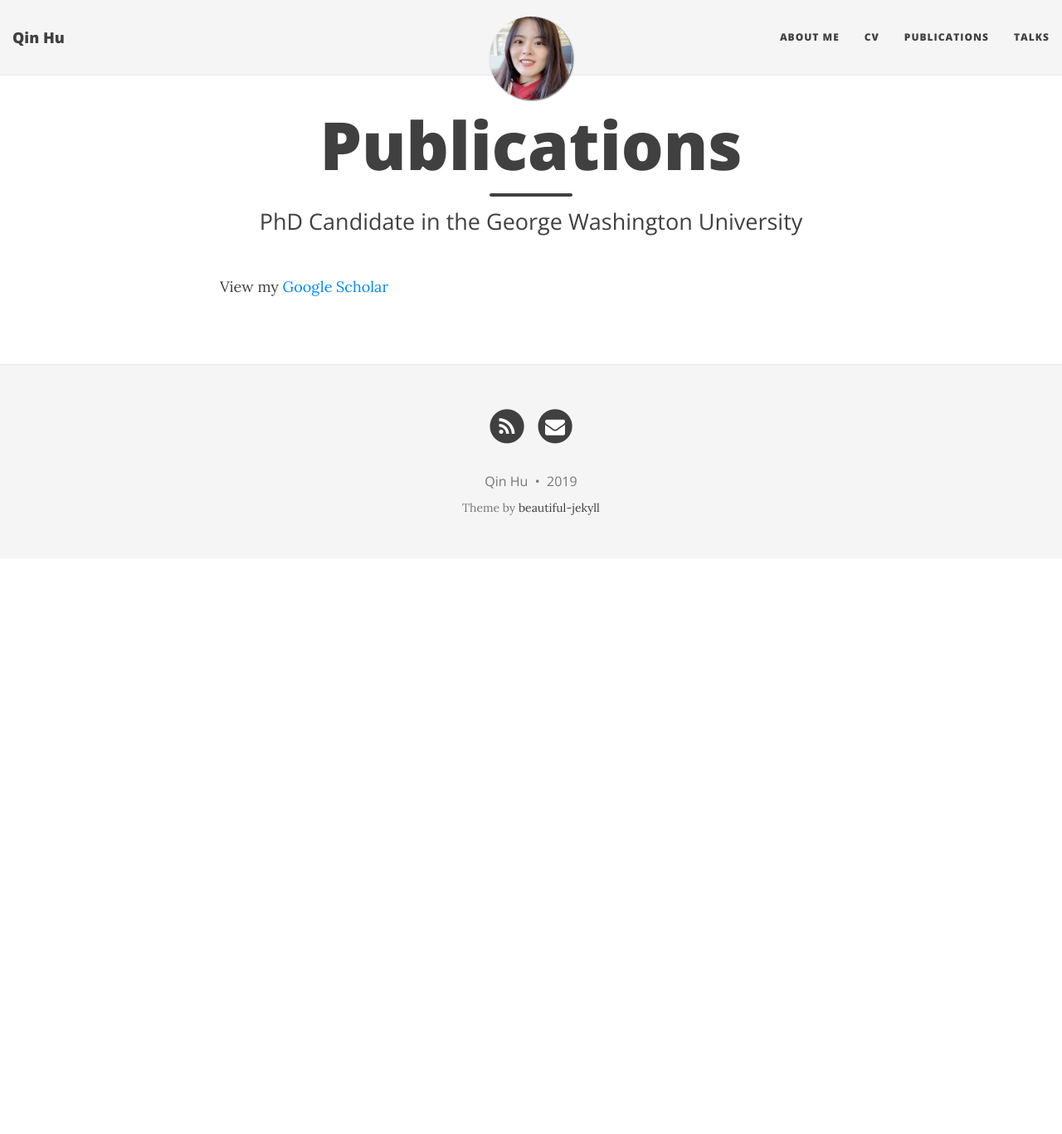
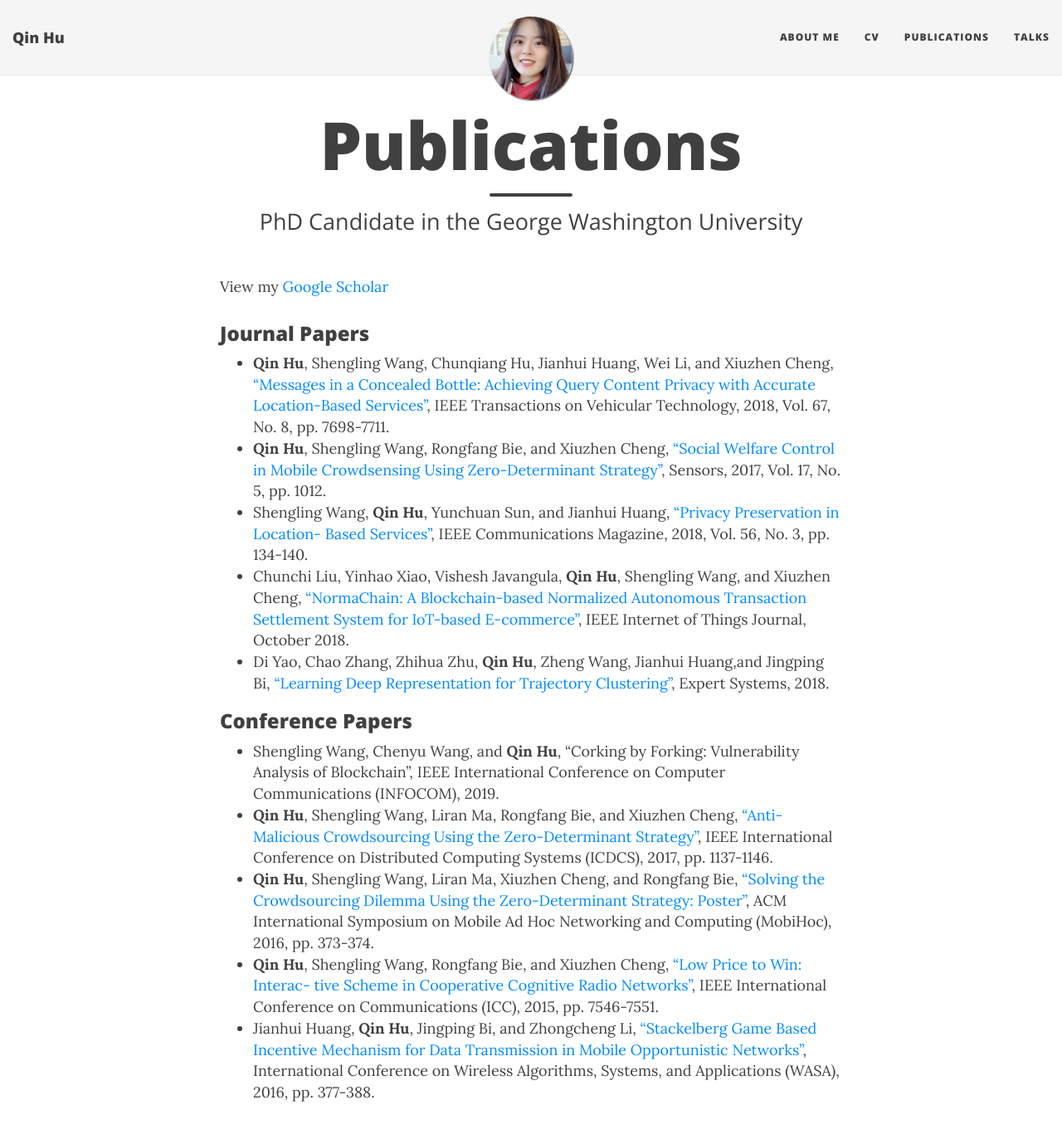
Before and after one commit to qinhu2010/qinhu2010.github.io, a Jekyll site: the page built from publications.md, in a window 1280 px wide and 1400 px high. Shown: the top 1367 px of the window at 83% size. Built offline with Jekyll 4.4.1, drawn with Linux system fonts in a browser that asks for light colours; nearby versions of some CDN libraries.

Commit message:
Update publications.md

```diff
--- a/publications.md
+++ b/publications.md
@@ -5,3 +5,19 @@ subtitle: PhD Candidate in the George Washington University
 ---
 
 View my [Google Scholar](https://scholar.google.com/citations?user=tzMBk3YAAAAJ&hl=zh-CN)
+
+### Journal Papers
+
+- **Qin Hu**, Shengling Wang, Chunqiang Hu, Jianhui Huang, Wei Li, and Xiuzhen Cheng, [“Messages in a Concealed Bottle: Achieving Query Content Privacy with Accurate Location-Based Services”](https://ieeexplore.ieee.org/abstract/document/8360466), IEEE Transactions on Vehicular Technology, 2018, Vol. 67, No. 8, pp. 7698-7711.
+- **Qin Hu**, Shengling Wang, Rongfang Bie, and Xiuzhen Cheng, [“Social Welfare Control in Mobile Crowdsensing Using Zero-Determinant Strategy”](https://www.mdpi.com/1424-8220/17/5/1012/htm), Sensors, 2017, Vol. 17, No. 5, pp. 1012.
+- Shengling Wang, **Qin Hu**, Yunchuan Sun, and Jianhui Huang, [“Privacy Preservation in Location- Based Services”](https://ieeexplore.ieee.org/abstract/document/8316781), IEEE Communications Magazine, 2018, Vol. 56, No. 3, pp. 134-140.
+- Chunchi Liu, Yinhao Xiao, Vishesh Javangula, **Qin Hu**, Shengling Wang, and Xiuzhen Cheng, [“NormaChain: A Blockchain-based Normalized Autonomous Transaction Settlement System for IoT-based E-commerce”](https://ieeexplore.ieee.org/abstract/document/8502858), IEEE Internet of Things Journal, October 2018.
+- Di Yao, Chao Zhang, Zhihua Zhu, **Qin Hu**, Zheng Wang, Jianhui Huang,and Jingping Bi, [“Learning Deep Representation for Trajectory Clustering”](https://onlinelibrary.wiley.com/doi/abs/10.1111/exsy.12252), Expert Systems, 2018.
+
+### Conference Papers
+
+- Shengling Wang, Chenyu Wang, and **Qin Hu**, “Corking by Forking: Vulnerability Analysis of Blockchain”, IEEE International Conference on Computer Communications (INFOCOM), 2019.
+- **Qin Hu**, Shengling Wang, Liran Ma, Rongfang Bie, and Xiuzhen Cheng, [“Anti-Malicious Crowdsourcing Using the Zero-Determinant Strategy”](https://ieeexplore.ieee.org/abstract/document/7980054), IEEE International Conference on Distributed Computing Systems (ICDCS), 2017, pp. 1137-1146.
+- **Qin Hu**, Shengling Wang, Liran Ma, Xiuzhen Cheng, and Rongfang Bie, [“Solving the Crowdsourcing Dilemma Using the Zero-Determinant Strategy: Poster”](https://dl.acm.org/citation.cfm?id=2942402), ACM International Symposium on Mobile Ad Hoc Networking and Computing (MobiHoc), 2016, pp. 373-374.
+- **Qin Hu**, Shengling Wang, Rongfang Bie, and Xiuzhen Cheng, [“Low Price to Win: Interac- tive Scheme in Cooperative Cognitive Radio Networks”](https://ieeexplore.ieee.org/abstract/document/7249533), IEEE International Conference on Communications (ICC), 2015, pp. 7546-7551.
+- Jianhui Huang, **Qin Hu**, Jingping Bi, and Zhongcheng Li, [“Stackelberg Game Based Incentive Mechanism for Data Transmission in Mobile Opportunistic Networks”](https://link.springer.com/chapter/10.1007/978-3-319-42836-9_34), International Conference on Wireless Algorithms, Systems, and Applications (WASA), 2016, pp. 377-388.
```
